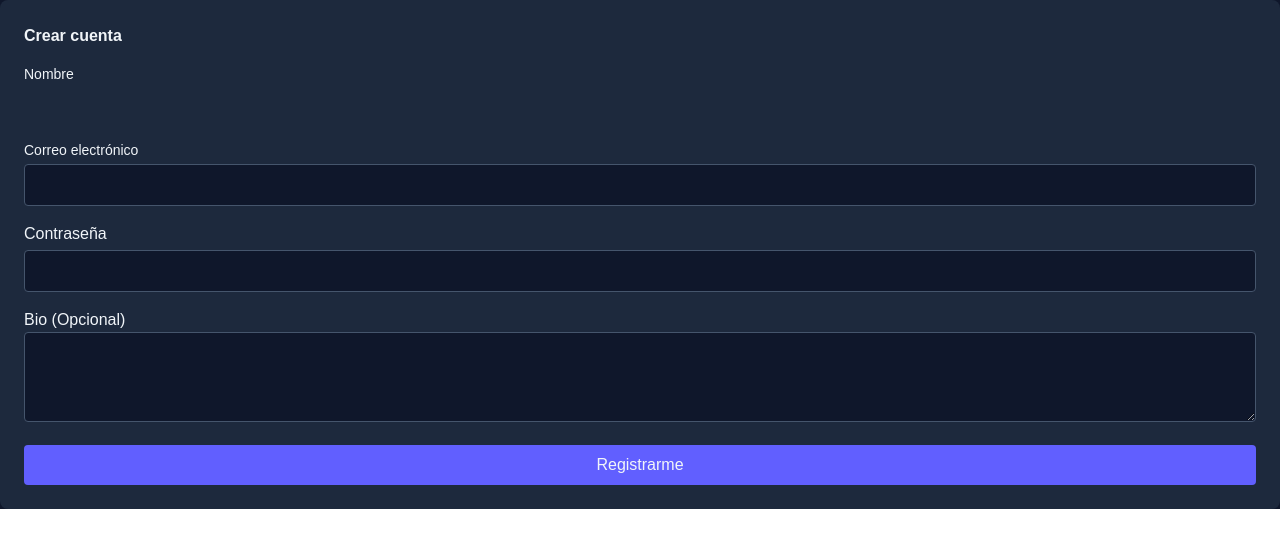
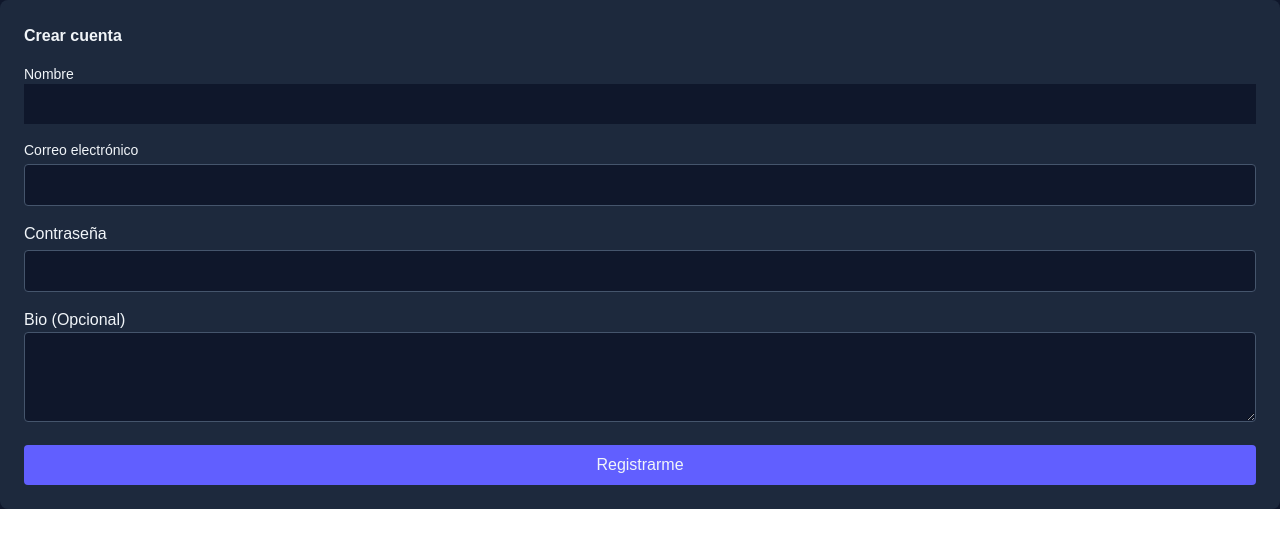
Before and after one commit to Vierinsky/Blog_escritura, a Next.js app in the folder blog_escritura/: page /register in a window 1280 px wide. Shown: the top 548 px of the page. Built offline with nearby package versions, Linux system fonts and the light colour scheme.

Commit message:
Coding register page: fixing a bug in the name label v2

```diff
--- a/blog_escritura/app/register/page.tsx
+++ b/blog_escritura/app/register/page.tsx
@@ -86,7 +86,7 @@ export default function RegisterPage() {
                             id="name"
                             name="name"
                             type="text"
-                            className="w-full round border-slate-600 bg.slate-900 px-3 py-2"
+                            className="w-full round border-slate-600 bg-slate-900 px-3 py-2"
                             value={form.name}
                             onChange={handleChange}
                             required
```
